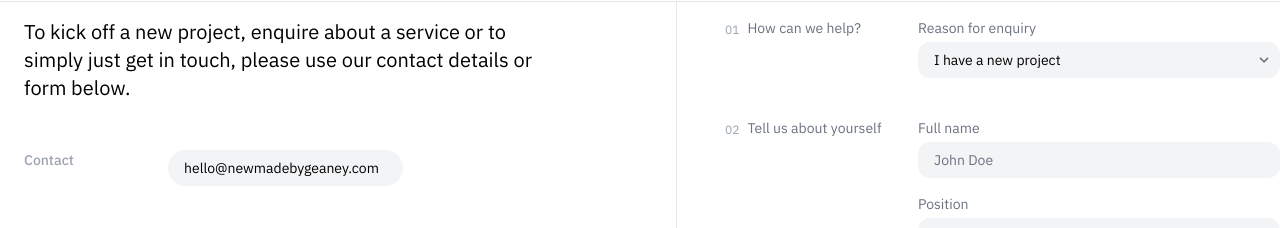
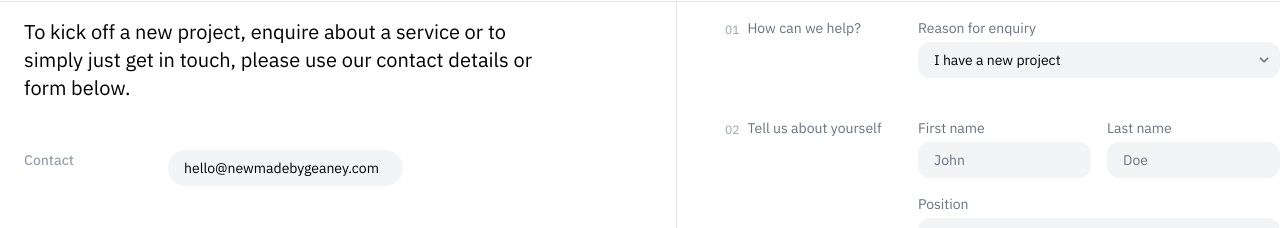
Before and after one commit to davidgeaney/newmadebygeaney, a Next.js app: page /contact in a window 1280 px wide. Shown: the part 155-383 px from the top of the page. Built offline with nearby package versions, Linux system fonts and the light colour scheme.

Commit message:
fix: update form to use firstName and lastName fields instead of fullName

```diff
--- a/src/app/contact/page.tsx
+++ b/src/app/contact/page.tsx
@@ -322,17 +322,31 @@ export default function ContactPage() {
                         <label className="text-gray-500 text-sm">Tell us about yourself</label>
                       </div>
                       <div className="col-span-8 space-y-4">
+                        <div className="grid grid-cols-2 gap-4">
                           <div>
-                          <label className="block text-sm text-gray-500 mb-1">Full name</label>
+                            <label className="block text-sm text-gray-500 mb-1">First name</label>
                             <input
                               type="text"
-                            name="fullName"
-                            placeholder="John Doe"
-                            value={formData.fullName}
+                              name="firstName"
+                              placeholder="John"
+                              value={formData.firstName}
                               onChange={handleInputChange}
                               required
                               className="w-full px-4 py-2 bg-gray-100 border-0 rounded-xl text-sm focus:ring-0 focus:outline-none"
                             />
+                          </div>
+                          <div>
+                            <label className="block text-sm text-gray-500 mb-1">Last name</label>
+                            <input
+                              type="text"
+                              name="lastName"
+                              placeholder="Doe"
+                              value={formData.lastName}
+                              onChange={handleInputChange}
+                              required
+                              className="w-full px-4 py-2 bg-gray-100 border-0 rounded-xl text-sm focus:ring-0 focus:outline-none"
+                            />
+                          </div>
                         </div>
                         <div>
                           <label className="block text-sm text-gray-500 mb-1">Position</label>
```
Lines whose indentation alone changed are shown as unchanged.
